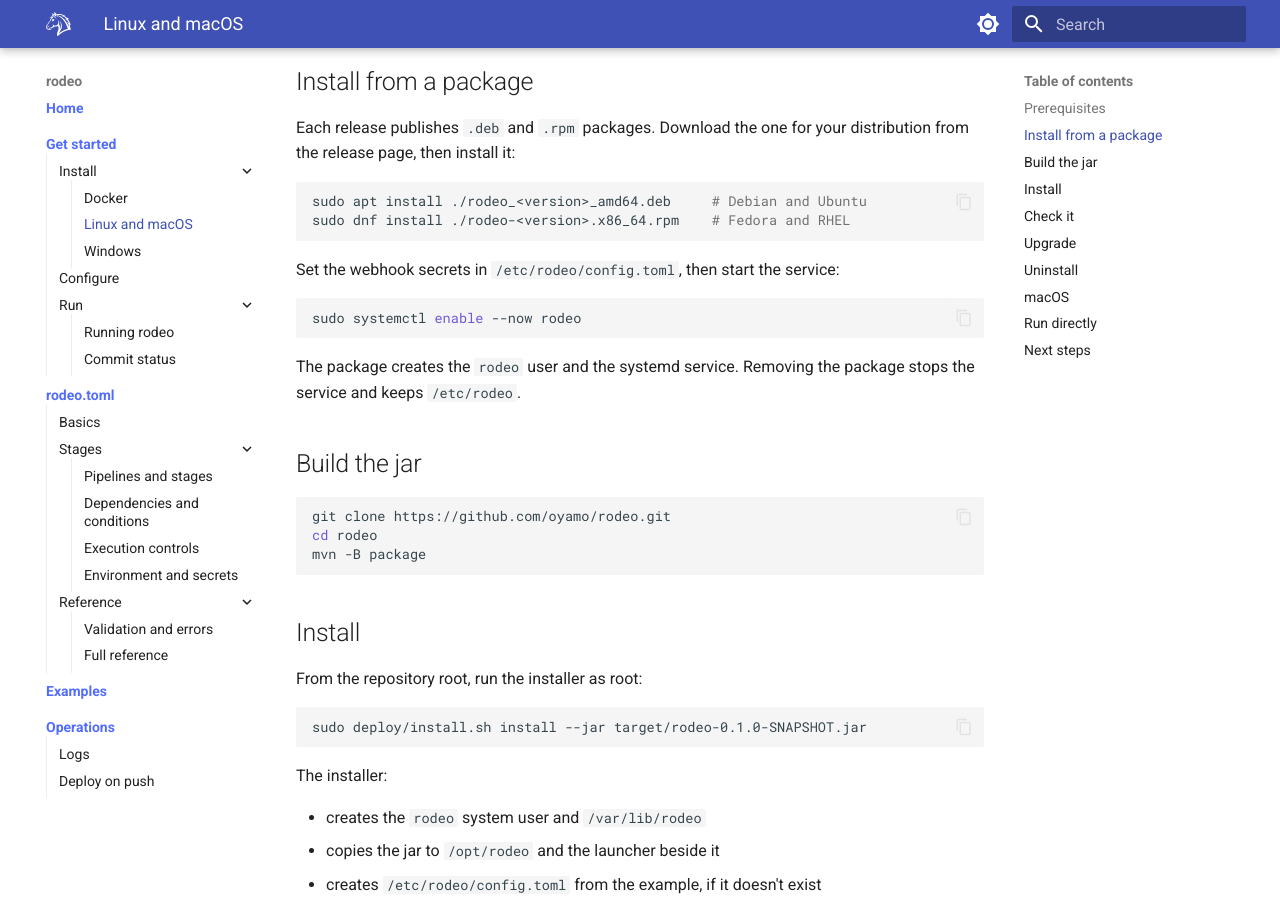
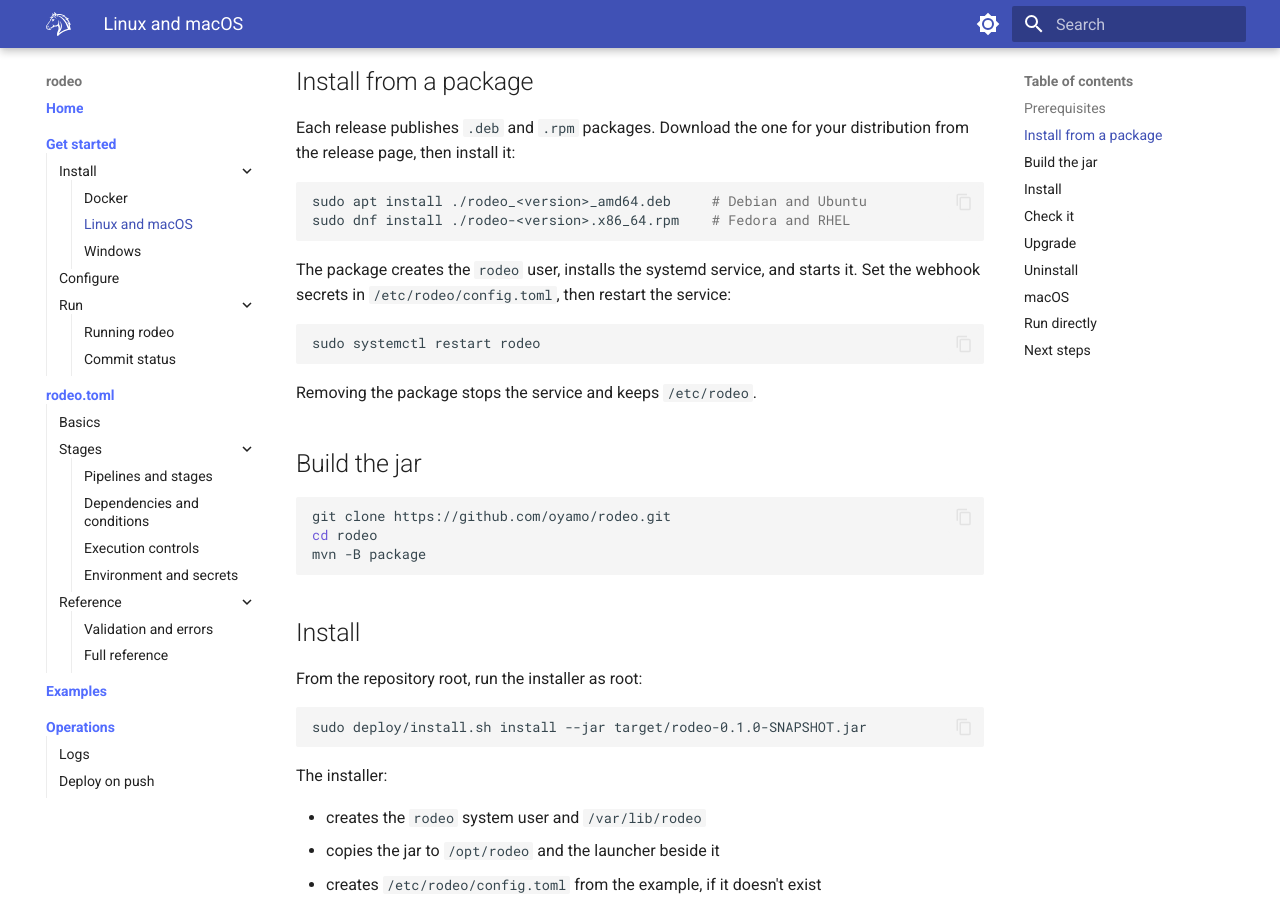
Before and after one commit to oyamo/rodeo, an MkDocs documentation site: the page built from docs/installation/linux.md, in a window 1280 px wide and 900 px high, scrolled down 465 px. Built offline with MkDocs 1.6.1 and Material for MkDocs 9.7.7, drawn with Linux system fonts in a browser that asks for light colours.

Commit message:
Enable and start the service on package install

````diff
--- a/docs/installation/linux.md
+++ b/docs/installation/linux.md
@@ -42,13 +42,13 @@
 sudo dnf install ./rodeo-<version>.x86_64.rpm    # Fedora and RHEL
 ```
 
-Set the webhook secrets in `/etc/rodeo/config.toml`, then start the service:
+The package creates the `rodeo` user, installs the systemd service, and starts it. Set the webhook secrets in `/etc/rodeo/config.toml`, then restart the service:
 
 ```bash
-sudo systemctl enable --now rodeo
+sudo systemctl restart rodeo
 ```
 
-The package creates the `rodeo` user and the systemd service. Removing the package stops the service and keeps `/etc/rodeo`.
+Removing the package stops the service and keeps `/etc/rodeo`.
 
 ## Build the jar
 
````
Also changed, not shown: 1 other file.
